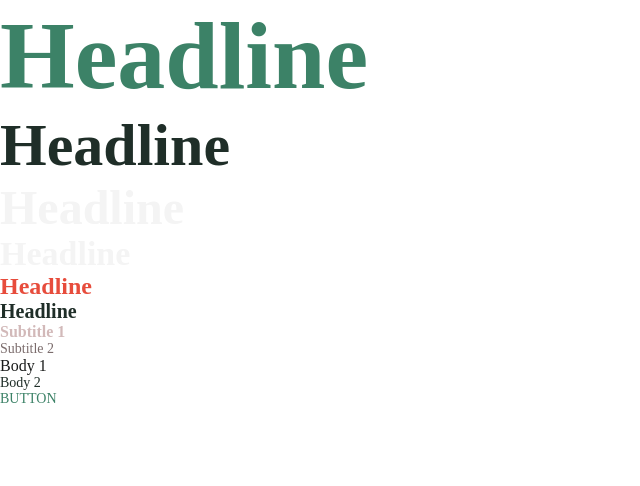
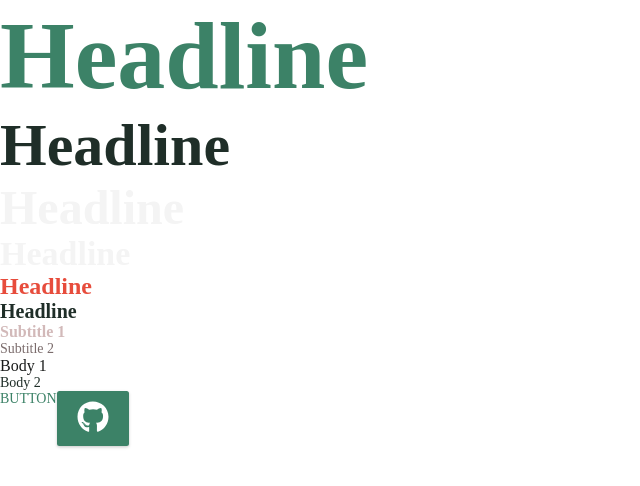
Before and after one commit to Raissatkm/portfolio, a Next.js app: page / in a window 1280 px wide. Shown: the top 486 px of the page, without its empty margins (0-640 px from the left). Built offline with nearby package versions, Linux system fonts and the light colour scheme; a web font is replaced by a local one.

Commit message:
button design

```diff
--- a/src/components/molecules/button/index.tsx
+++ b/src/components/molecules/button/index.tsx
@@ -1,7 +1,6 @@
 import styled from 'styled-components';
 import { ButtonProps } from './interfaces';
 import {
-  primaryButtonStyles,
   smallButtonStyles,
   mediumButtonStyles,
   largeButtonStyles,
@@ -9,9 +8,6 @@ import {
 
 const Button = styled.button<ButtonProps>`
   ${(props) => {
-    if (props.primary) {
-      return primaryButtonStyles;
-    }
     switch (props.size) {
       case 'small':
         return smallButtonStyles;
@@ -19,8 +15,6 @@ const Button = styled.button<ButtonProps>`
         return mediumButtonStyles;
       case 'large':
         return largeButtonStyles;
-      default:
-        return mediumButtonStyles;
     }
   }}
 `;
--- a/src/components/molecules/button/styles.ts
+++ b/src/components/molecules/button/styles.ts
@@ -3,40 +3,34 @@ import { css } from 'styled-components';
 export const buttonStyles = css`
   position: absolute;
   display: inline-block;
-  padding: 12px 24px;
-  font-size: 16px;
+  padding: 0.75rem 1.5rem;
+  font-size: 1rem;
   font-weight: bold;
   text-align: center;
   text-decoration: none;
   white-space: nowrap;
-  border-radius: 4px;
+  border-radius: 0.25rem;
   background-color: #3C8267;
   color: #FFFFFF;
   border: none;
-  box-shadow: 0 2px 5px rgba(0, 0, 0, 0.2);
+  box-shadow: 0 0.125rem 0.313rem rgba(0, 0, 0, 0.2);
   cursor: pointer;
-`;
-
-export const primaryButtonStyles = css`
-  ${buttonStyles};
-  background-color: #3C8267;
-  color: #FFFFFF;
 `;
 
 export const smallButtonStyles = css`
   ${buttonStyles};
-  padding: 8px 16px;
-  font-size: 12px;
+  padding: 0.5rem 1rem;
+  font-size: 0.75rem;
 `;
 
 export const mediumButtonStyles = css`
   ${buttonStyles};
-  padding: 12px 24px;
-  font-size: 16px;
+  padding: 0.75rem 1.5rem;
+  font-size: 1rem;
 `;
 
 export const largeButtonStyles = css`
   ${buttonStyles};
-  padding: 16px 32px;
-  font-size: 20px;
+  padding: 1rem 2rem;
+  font-size: 1.25rem;
 `;
--- a/src/pages/index.tsx
+++ b/src/pages/index.tsx
@@ -4,6 +4,8 @@ import Text from "@/components/atoms/Text"
 
 import { GlobalStyles } from '@/global';
 import { selectTheme } from '@/global/theme'
+import Button from '@/components/molecules/button';
+import Icon from '@/components/atoms/icon';
 
 export default function Home() {
   const theme = selectTheme({
@@ -11,7 +13,7 @@ export default function Home() {
     font: 'default',
   });
   return (
-    <ThemeProvider theme={theme}>
+    <><ThemeProvider theme={theme}>
       <Text type="H1" color='ACCENTED'>Headline</Text>
       <Text type="H2" color='ACCENTED_DARK'>Headline</Text>
       <Text type="H3">Headline</Text>
@@ -24,6 +26,7 @@ export default function Home() {
       <Text type="Body 2" color='ACCENTED_DARK'>Body 2</Text>
       <Text type="BUTTON" color='ACCENTED'>BUTTON</Text>
       <GlobalStyles />
-    </ThemeProvider>
+      <Button size='large' ><Icon name={'github'} size={'large'} color={'white'} /></Button>
+    </ThemeProvider></>
   )
 }
```
